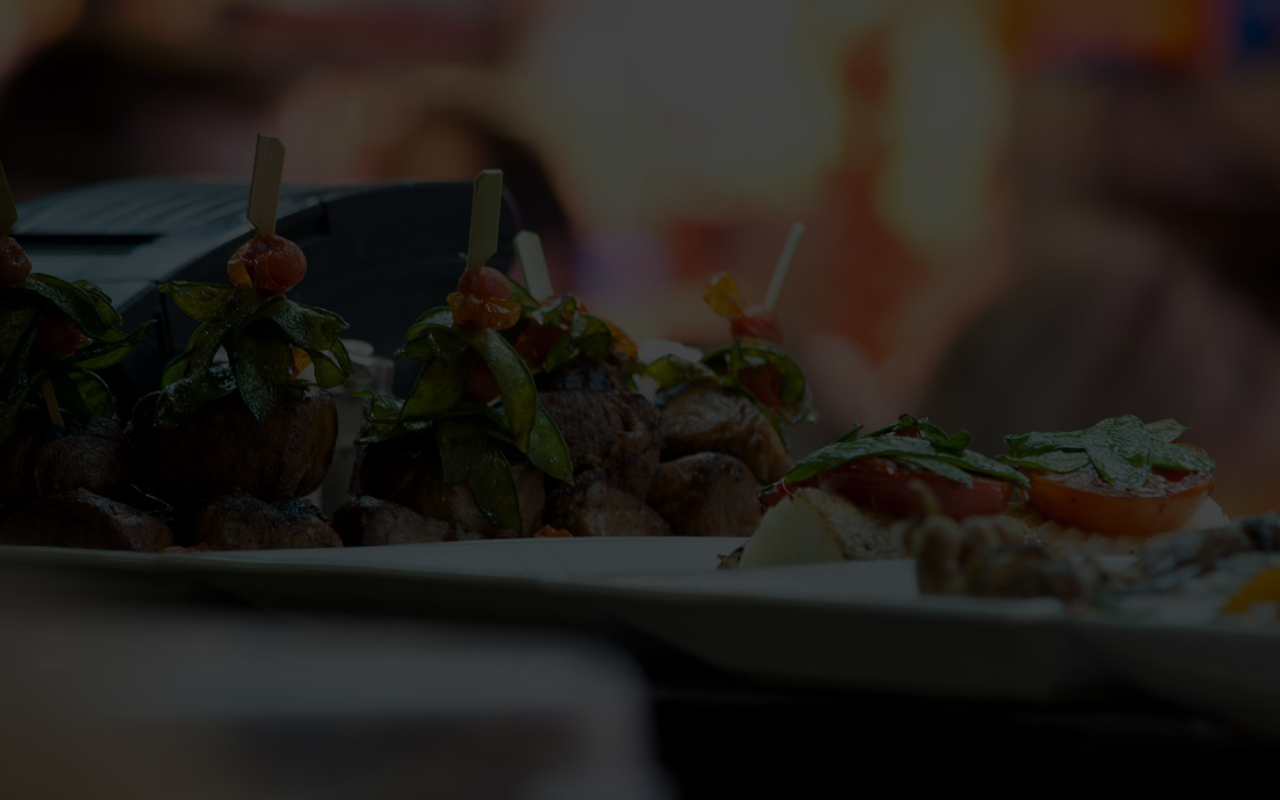
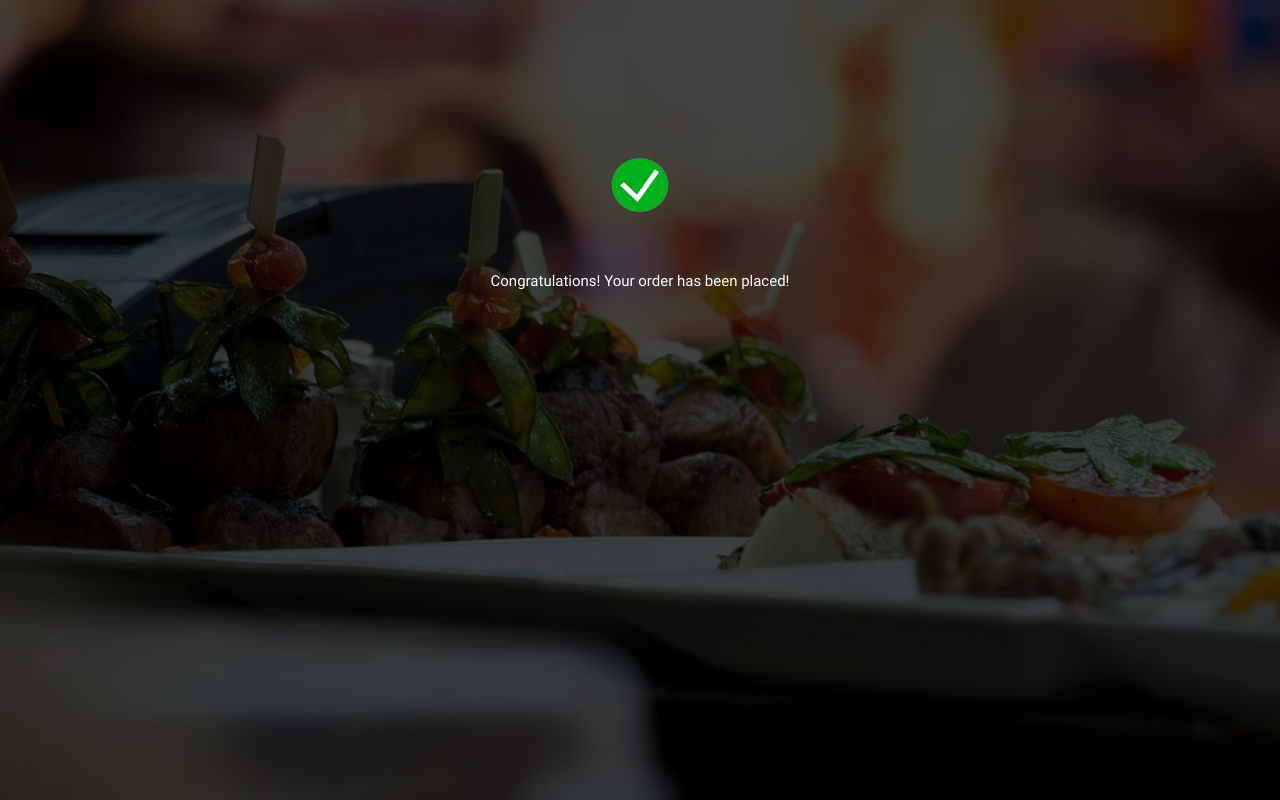
Before and after one commit to TheOnionSeed/hackference2017, a website: page public/view/orderSent.html in a window 1280 px wide. Drawn offline with nearby package versions, Linux system fonts and the light colour scheme.

Commit message:
order success

```diff
--- a/public/view/orderSent.html
+++ b/public/view/orderSent.html
@@ -21,7 +21,15 @@
 		<title>Fast Munch</title>
 	</head>
 	<body>
+		<div class="row">
+			<div class="center" style="padding-top: 150px">
+				<img src="../image/checkmark.png" width="70" height="70">
 
+			</div>
+			<div class="center" style="padding-top: 50px">
+				<span class="white-text">Congratulations! Your order has been placed! </span>
+			</div>
+		</div>
 
 	</body>
 </html>
```
